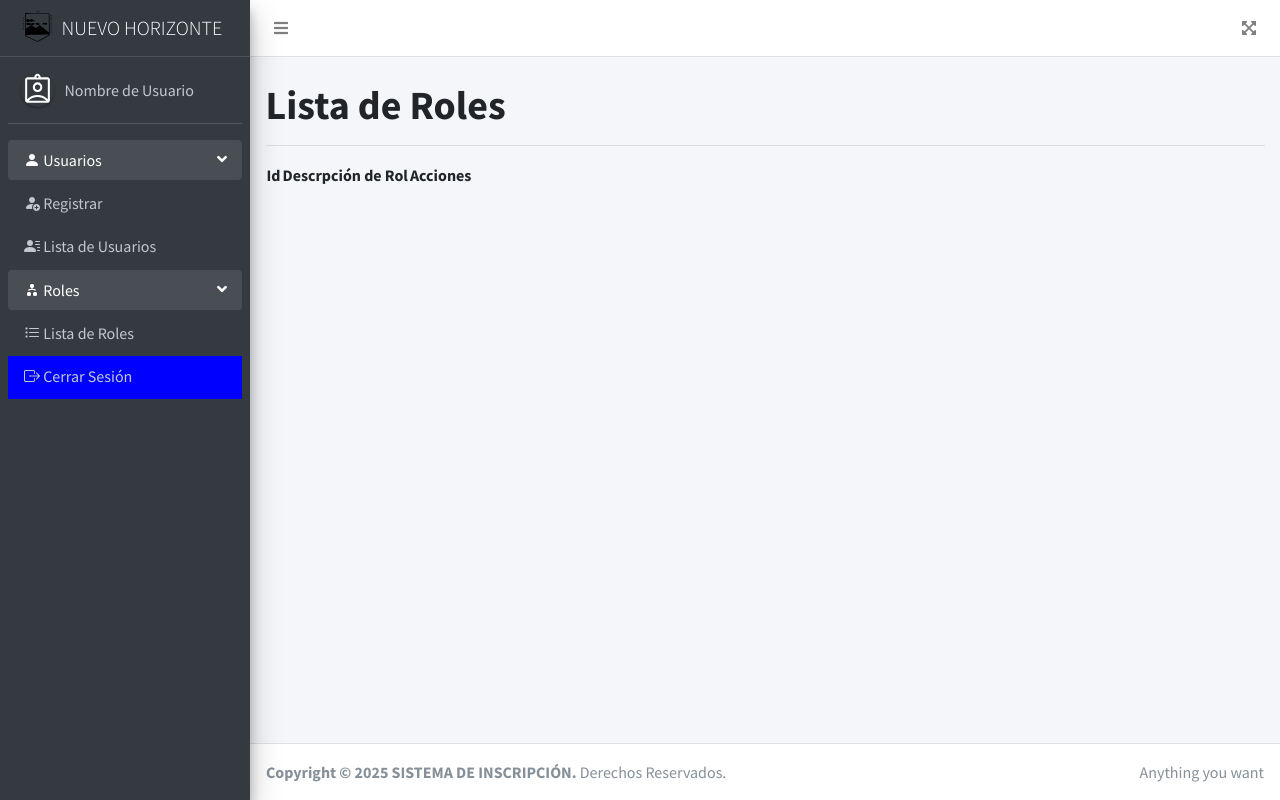
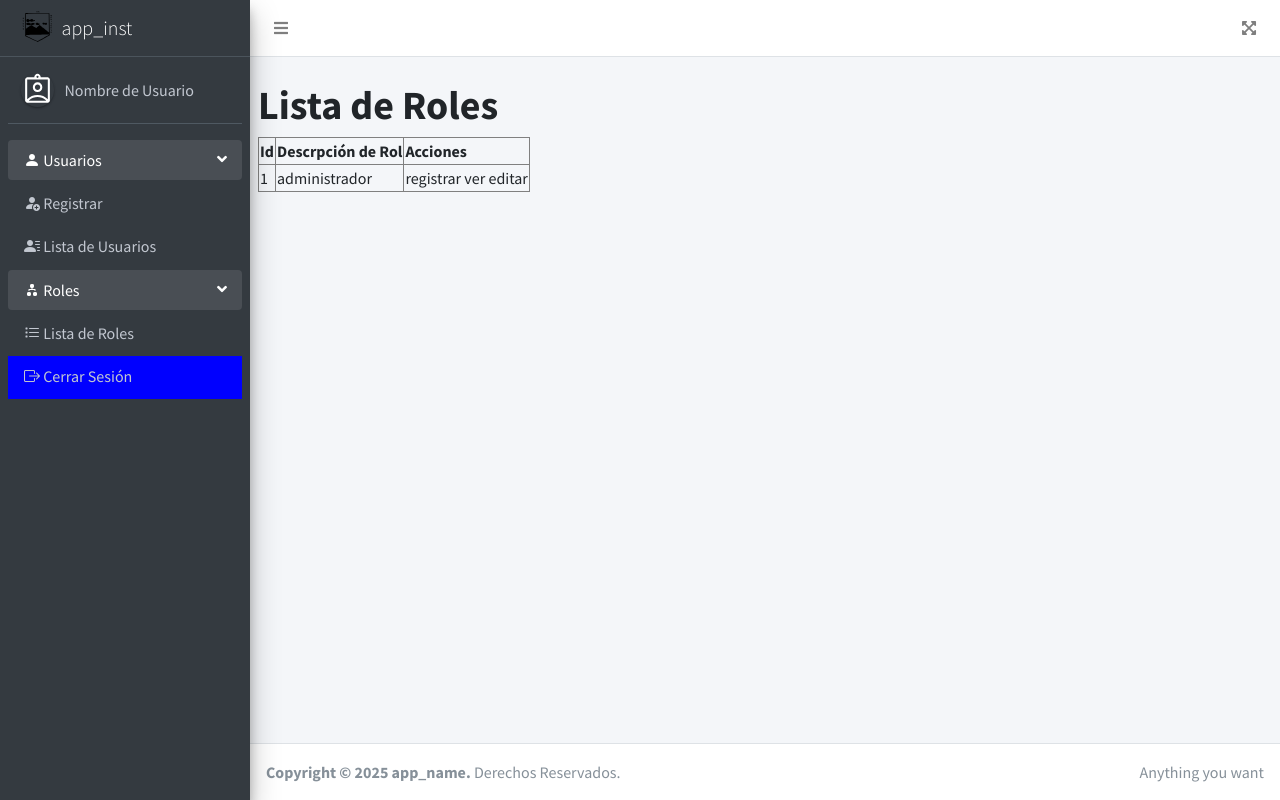
Before and after one commit to yaraque/sys2, a PHP site: page /sys2/admin/roles/index.php in a window 1280 px wide. Run offline with PHP 8.4, Linux system fonts and the light colour scheme; lists and menus that the app fills with data are empty; some libraries are stand-ins or nearby versions.

Commit message:
actualizacion de tabla basica

```diff
--- a/admin/roles/index.php
+++ b/admin/roles/index.php
@@ -1,30 +1,34 @@
 <?php
     include_once("../../app/variables.php");
     include("../layout/header.php");
+    include_once("../../app/controllers/roles/lista_roles.php");
 ?>
     <!-- Content Wrapper. Contains page content -->
   <div class="content-wrapper">
     <br>
     <div class="content">
-      <div class="container-fluid">
-        <div class="row-fluid">
+      <div class="container">
+        <div class="row">
           <h1><b>Lista de Roles</b></h1>
-          <hr>
-          <table>
-            <head>
+        </div>
+        <div class="row">
+          <table border="1">
+            <thead>
               <tr>
                 <th>Id</th>
-                <th>Descrpción de Rol</th>
+                 <th>Descrpción de Rol</th>
                 <th>Acciones</th>
               </tr>
-            </head>
-            <body>
-              <tr></tr>
-              <tr></tr>
-              <tr></tr>
-            </body>
+            </thead>
+            <tbody>
+              <tr>
+              <td>1</td>
+              <td>administrador</td>
+              <td>registrar ver editar</td>
+              </tr>
+            </tbody>
           </table>
-        </div>
+          </div>
       </div>
     </div>
 
```
